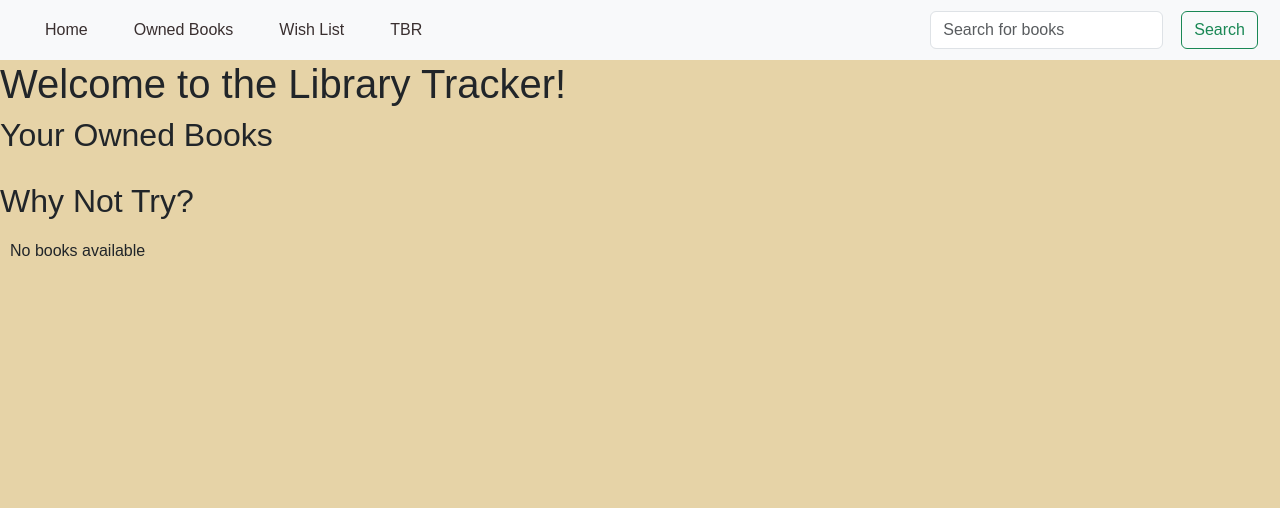
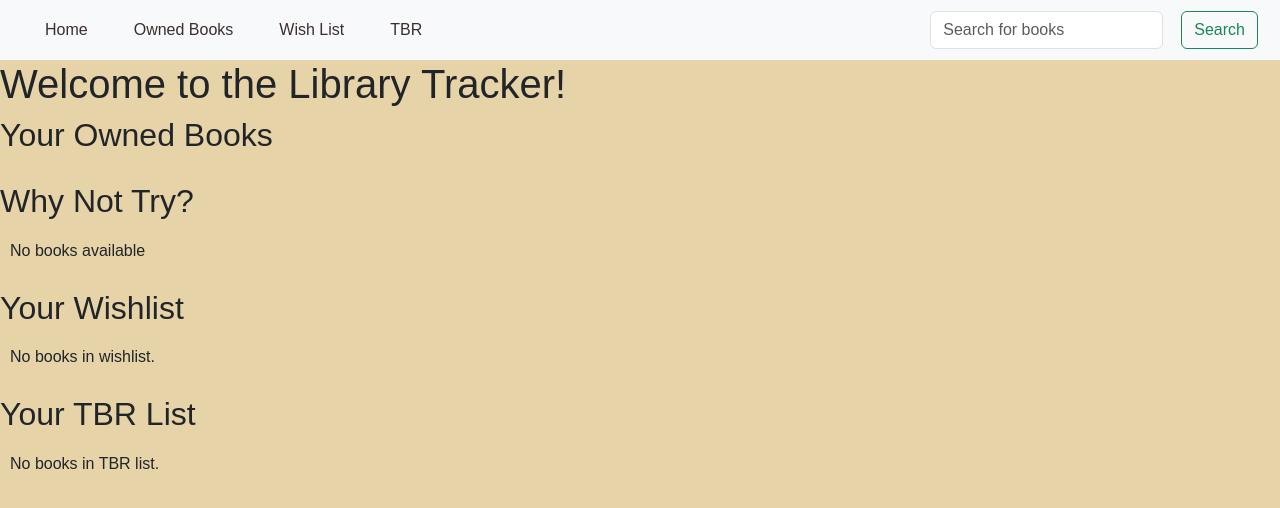
Before and after one commit to kirstyten10/frontend, a React (Create React App) app: page / in a window 1280 px wide. Shown: the top 508 px of the page. Built offline with nearby package versions, Linux system fonts and the light colour scheme.

Commit message:
Added scrollable lists in home for wishlist and tbr.

```diff
--- a/src/HomePage.js
+++ b/src/HomePage.js
@@ -4,6 +4,8 @@ import { useNavigate } from 'react-router-dom';
 
 const HomePage = () => {
     const [ownedBooks, setOwnedBooks] = useState([]);
+    const [wishlistBooks, setWishlistBooks] = useState([]);
+    const [tbrBooks, setTbrBooks] = useState([]);
     const [visibleBooksCount] = useState(20);
     const [randomBooks, setRandomBooks] = useState([]);
     const navigate = useNavigate();
@@ -11,6 +13,12 @@ const HomePage = () => {
     useEffect(() => {
         const storedBooks = JSON.parse(localStorage.getItem('ownedBooks')) || [];
         setOwnedBooks(storedBooks);
+
+        const storedWishlistBooks = JSON.parse(localStorage.getItem('wishlist')) || [];
+        setWishlistBooks(storedWishlistBooks);
+
+        const storedTbrBooks = JSON.parse(localStorage.getItem('tbrBooks')) || [];
+        setTbrBooks(storedTbrBooks);
 
         if (storedBooks.length > 0) {
             setRandomBooks(getRandomBooks(storedBooks, 20));
@@ -30,12 +38,20 @@ const HomePage = () => {
         return shuffledBooks.slice(0, count);
     };
 
-    const handleViewMore = () => {
+    const handleViewMoreOwned = () => {
         navigate('/owned-books');
     };
 
-    const handleViewMoreBooks = () => {
+    const handleViewMoreSuggestions = () => {
         navigate('/search?query=ane');
+    };
+
+    const handleViewMoreWishlist = () => {
+        navigate('/wishlist');
+    };
+
+    const handleViewMoreTBR = () => {
+        navigate('/tbr');
     };
 
     return (
@@ -57,7 +73,7 @@ const HomePage = () => {
                         </div>
                     ))}
                     {ownedBooks.length > visibleBooksCount && (
-                        <button onClick={handleViewMore}>
+                        <button onClick={handleViewMoreOwned}>
                             View More
                         </button>
                     )}
@@ -83,7 +99,59 @@ const HomePage = () => {
                         <p>No books available</p>
                     )}
                     {ownedBooks.length > visibleBooksCount && (
-                        <button onClick={handleViewMoreBooks}>
+                        <button onClick={handleViewMoreSuggestions}>
+                            View More
+                        </button>
+                    )}
+                </div>
+            </div>
+
+            <div className="wishlist-section">
+                <h2>Your Wishlist</h2>
+                <div className="book-scroll-container">
+                    {wishlistBooks.length > 0 ? (
+                        wishlistBooks.map((book) => (
+                            <div key={book.book_id} className="book-item">
+                                <img
+                                    src={book.imageUrl}
+                                    alt={book.title}
+                                    className="book-image"
+                                    onClick={() => handleBookClick(book.book_id)}
+                                />
+                                <p>{book.title}</p>
+                            </div>
+                        ))
+                    ) : (
+                        <p>No books in wishlist.</p>
+                    )}
+                    {ownedBooks.length > visibleBooksCount && (
+                        <button onClick={handleViewMoreWishlist}>
+                            View More
+                        </button>
+                    )}
+                </div>
+            </div>
+
+            <div className="tbr-section">
+                <h2>Your TBR List</h2>
+                <div className="book-scroll-container">
+                    {tbrBooks.length > 0 ? (
+                        tbrBooks.map((book) => (
+                            <div key={book.book_id} className="book-item">
+                                <img
+                                    src={book.imageUrl}
+                                    alt={book.title}
+                                    className="book-image"
+                                    onClick={() => handleBookClick(book.book_id)}
+                                />
+                                <p>{book.title}</p>
+                            </div>
+                        ))
+                    ) : (
+                        <p>No books in TBR list.</p>
+                    )}
+                    {ownedBooks.length > visibleBooksCount && (
+                        <button onClick={handleViewMoreTBR}>
                             View More
                         </button>
                     )}
```
